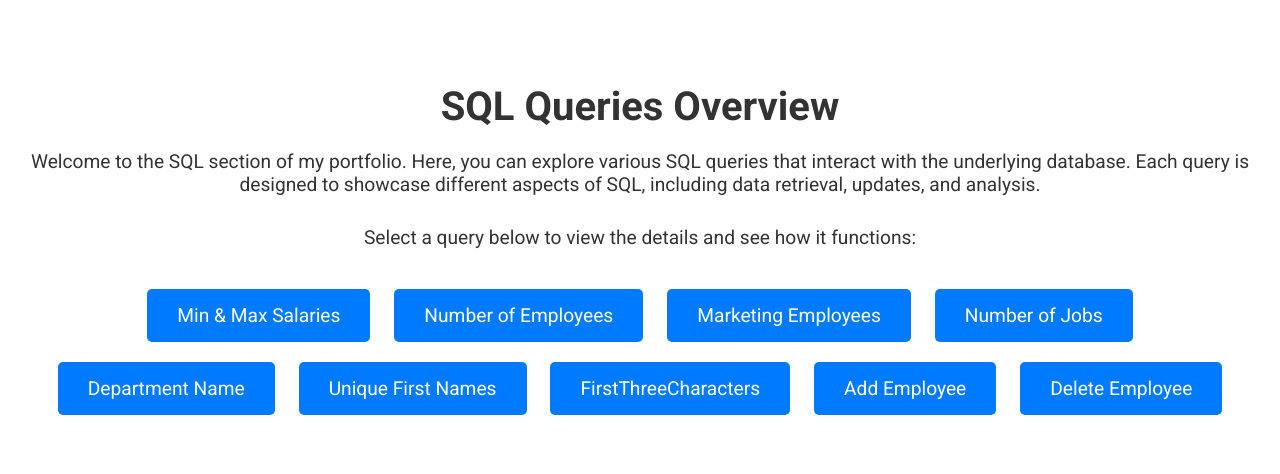
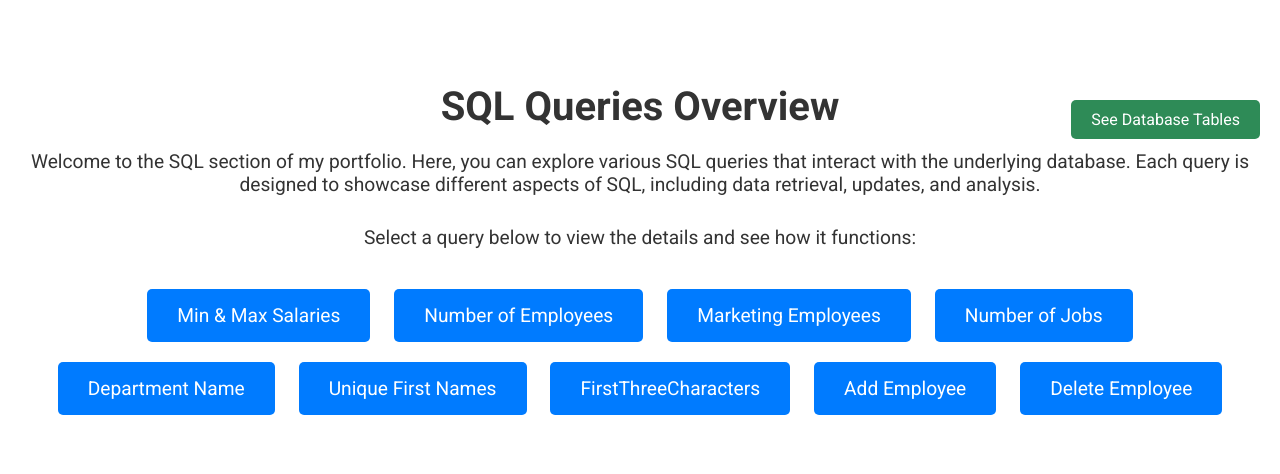
Before and after one commit to haydenubanx/portfolio_website, a PHP site: page /includes/SqlContent/sqlHome.php in a window 1280 px wide. Shown: the top 474 px of the page. Run offline with PHP 8.4, Linux system fonts and the light colour scheme.

Commit message:
Added ability to see database tables on SQL page

```diff
--- a/HTMLStructure/includes/PageStructure/nav.html
+++ b/HTMLStructure/includes/PageStructure/nav.html
@@ -9,6 +9,7 @@ CyberSecurity
                 <i class="fa fa-caret-down"></i>
         </a>
         <div class="dropdown-content">
+            <a href="index.php?clicked=cyberSecurityHome"> CyberSecurity Home</a>
             <a href="index.php?clicked=cleanDeskPolicy"> Clean Desk Policy</a>
             <a href="index.php?clicked=Project2"> Project 2</a>
             <a href="index.php?clicked=Project3"> Project 3</a>
--- a/HTMLStructure/includes/SqlContent/sqlHome.php
+++ b/HTMLStructure/includes/SqlContent/sqlHome.php
@@ -36,6 +36,24 @@
 
         nav a:hover {
             text-decoration: underline;
+        }
+
+        /* Button in top-right corner */
+        .database-design-btn {
+            position: absolute;
+            top: 100px;
+            right: 20px;
+            background-color: seagreen;
+            color: white;
+            padding: 10px 20px;
+            font-size: 1em;
+            text-decoration: none;
+            border-radius: 5px;
+            transition: background-color 0.3s ease;
+        }
+
+        .database-design-btn:hover {
+            background-color: #0056b3;
         }
 
         /* SQL Section */
@@ -92,6 +110,11 @@
 </head>
 <body>
 
+<!-- Button in top-right corner -->
+<div id="content">
+    <a href="index.php?clicked=SQLHome&query=DatabaseDesign" class="database-design-btn">See Database Tables</a>
+</div>
+
 <!-- SQL Section -->
 <section class="sql-section">
     <h1>SQL Queries Overview</h1>
@@ -124,7 +147,8 @@ $allowed_sql_pages = [
     'NumEmployees',
     'NumJobs',
     'TableFormatting',
-    'UniqueFirstNames'];
+    'UniqueFirstNames',
+    'DatabaseDesign'];
 
 if (isset($_GET['query']) && in_array($_GET['query'], $allowed_sql_pages)) {
     $page = $_GET['query'];
@@ -138,5 +162,32 @@ if (isset($_GET['query']) && in_array($_GET['query'], $allowed_sql_pages)) {
     <?php
 }
 ?>
+
+<script>
+    document.addEventListener('DOMContentLoaded', function() {
+        const content = document.getElementById('content');
+        const urlParams = new URLSearchParams(window.location.search);
+
+        // Update button based on query parameter
+        function updateButton() {
+            if (urlParams.get('query') === 'DatabaseDesign') {
+                content.innerHTML = '<a href="index.php?clicked=SQLHome" class="database-design-btn">Hide Database Tables</a>';
+            } else {
+                content.innerHTML = '<a href="index.php?clicked=SQLHome&query=DatabaseDesign" class="database-design-btn">See Database Tables</a>';
+            }
+        }
+
+        updateButton(); // Set initial button state
+
+        content.addEventListener('click', function(event) {
+            if (event.target.matches('.database-design-btn')) {
+                event.preventDefault();
+                const newQuery = urlParams.get('query') === 'DatabaseDesign' ? 'SQLHome' : 'DatabaseDesign';
+                window.location.href = `index.php?clicked=SQLHome&query=${newQuery}`;
+            }
+        });
+    });
+</script>
+
 </body>
 </html>
```
Also changed, not shown: HTMLStructure/includes/CyberSecurityContent/cyberSecurityHome.php (+4 -5 lines), HTMLStructure/includes/SqlContent/DatabaseDesign.php (added, +52 -0 lines). Lines whose indentation alone changed are shown as unchanged.
